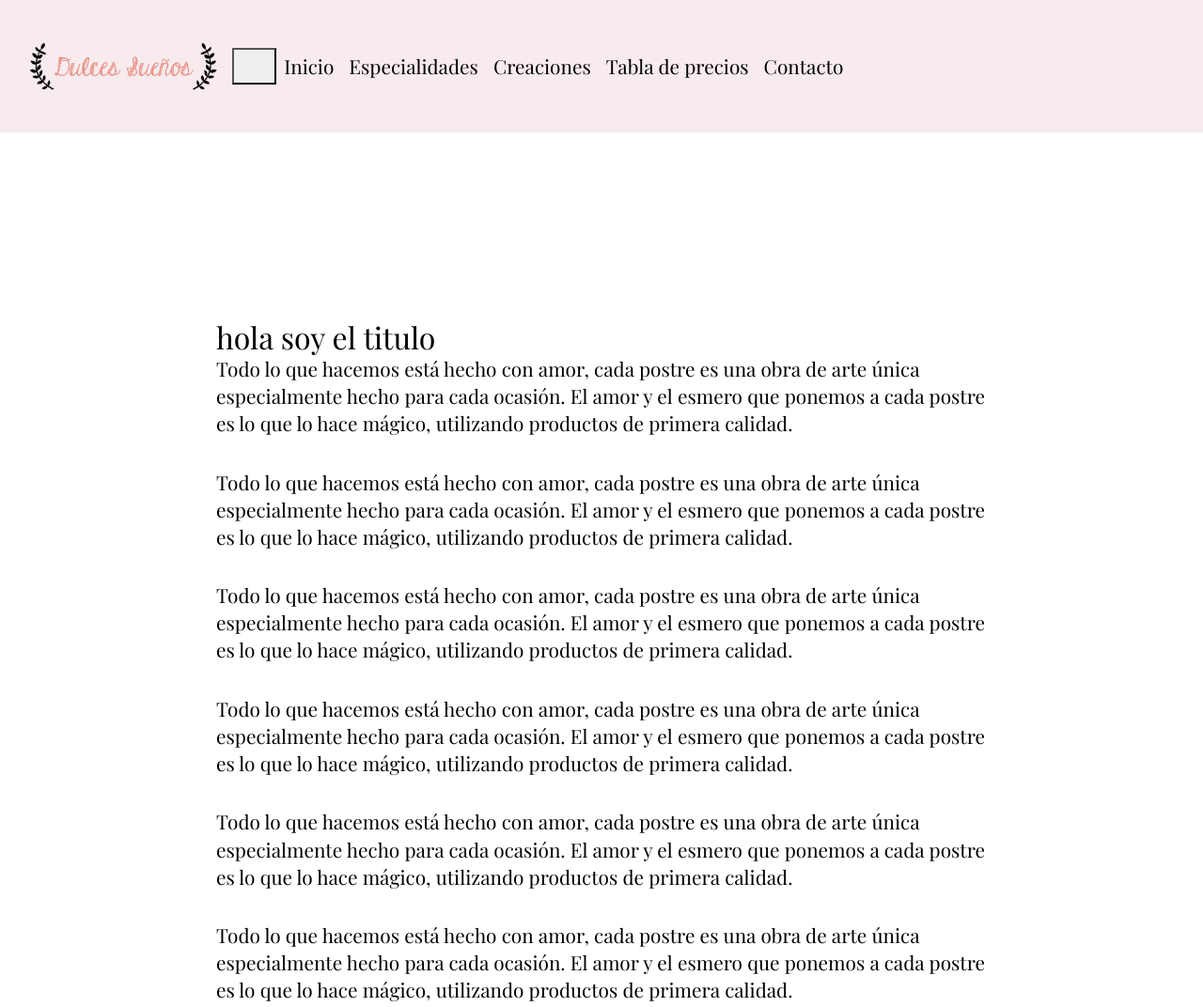
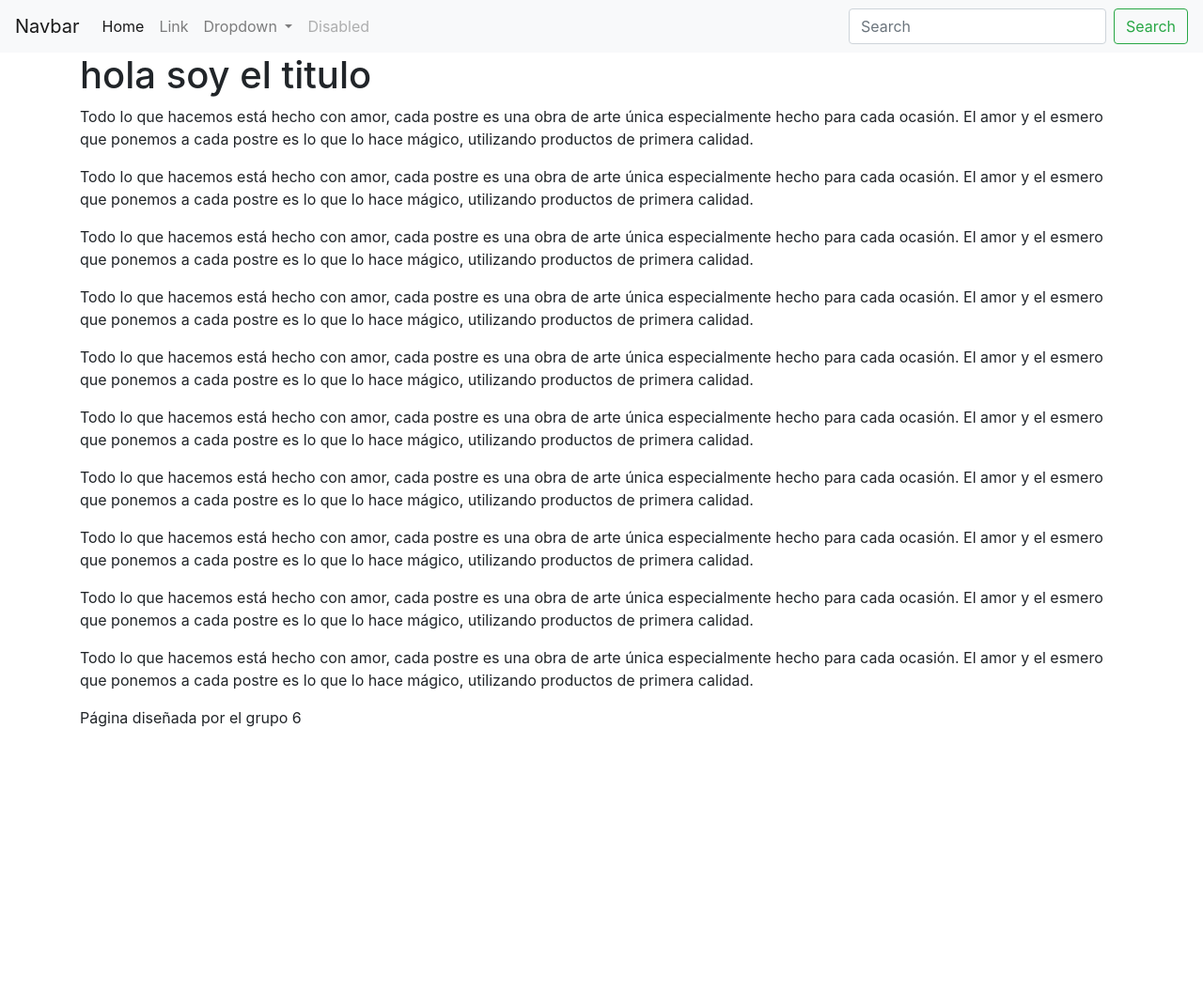
Before and after one commit to CinthyaR31/front-dulces-sue-os, a plain HTML site: page index.html in a window 1280 px wide. Shown: the top 1072 px of the page at 94% size. After the commit the page ends 800 px from the top, so only its background shows below. Drawn offline with nearby package versions, Linux system fonts and the light colour scheme.

Commit message:
use boostrap

```diff
--- a/css/style.css
+++ /dev/null
@@ -1,127 +0,0 @@
-body {
-    font-family: 'Playfair Display', serif;
-    color: #000000;
-    font-size: 1.3rem;
-    line-height: 1.4em;
-    margin: 0;
-}
-
-h1 {
-    font-size: 2rem;
-    line-height: 1.3rem;
-}
-
-p {
-    margin-bottom: 1.6em;
-}
-
-.container {
-    width: 85%;
-    max-width: 850px;
-    margin: 0 auto;
-}
-
-
-.header {
-    background: #F7EBED;
-    color: #000000;
-    padding: 2rem 0;
-
-    /*cabecera fija*/
-    position: fixed;
-    left: 0;
-    top: 0;
-    width: 100%;
-}
-
-.header a {
-    color: #000000;
-    text-decoration: none;
-}
-
-.log-nav-container {
-    display: flex;
-    justify-self: space-between;
-    align-items: center;
-    flex-wrap: wrap;
-
-}
-
-.logo {
-    letter-spacing: 5px;
-    font-size: 1.3em;
-}
-
-.menu-icon {
-    display: none;
-}
-
-/*elementos del menu*/
-.navigation ul {
-    margin: 0;
-    padding: 0;
-    list-style: none;
-}
-
-.navigation ul li {
-    display: inline-block;
-}
-
-.navigation ul li a {
-    display: block;
-    padding: 0.5rem 1rem;
-    transition: all 0.4s linear;
-    border-radius: 5px;
-}
-
-.navigation ul li a:hover {
-    background: #d3b3b8;
-
-}
-
-.main {
-    padding-top: 20rem;
-}
-
-.footer {
-    background: #F7EBED;
-    padding: 4rem 0;
-    text-align: center;
-    margin-top: 6rem;
-}
-
-@media only screen and (max-width: 767px) {
-    .menu-icon {
-        display: block;
-        cursor: pointer;
-    }
-
-    .navigation {
-        width: 100%;
-    }
-
-    .navigation ul {
-        display: none;
-    }
-
-    .navigation ul.show {
-        display: block;
-    }
-
-    .navigation ul li {
-        display: block;
-        margin-top: 0.5rem;
-    }
-
-    .navigation ul li a {
-        display: block;
-        padding: 0.2rem 0;
-        transition: all 0.4s linear;
-        border-radius: 5px;
-    }
-
-    .navigation ul li a:hover {
-        background: #d3b3b8;
-
-    }
-}
--- a/index.html
+++ b/index.html
@@ -8,65 +8,85 @@
     <!-- Bootstrap CSS -->
     <link rel="stylesheet" href="css/bootstrap.min.css">
     <link href="https://fonts.googleapis.com/css2?family=Playfair+Display&display=swap" rel="stylesheet">
-        <link href="css/style.css" rel="stylesheet">-->
+    <link href="css/style.css" rel="stylesheet">
 </head>
 
 <body>
 <!-- MENU ENCABEZADO-->
-        <header class="header">
-            <nav class="navbar navbar-expand-sm">
-                <div class="container-fluid">
-                    <a class="navbar-brand" href="#">
-                        <img src="logos\logo-dulces-suenos-small.png" alt="" width="200">
-                    </a>
 
-                    <button class="navbar-toogler"
-                            type="button"
-                            data-toggle="collapse"
-                            data-target="#navbarSupportedContent"
-                            aria-controls="navbarSupportedContent"
-                            aria-expanded="false"
-                            aria-label="Toogle navigation"
-                            >
-
-
-
+<nav class="navbar navbar-expand-lg navbar-light bg-light">
+    <a class="navbar-brand" href="#">Navbar</a>
+    <button class="navbar-toggler" type="button" data-toggle="collapse" data-target="#navbarSupportedContent"
+            aria-controls="navbarSupportedContent" aria-expanded="false" aria-label="Toggle navigation">
         <span class="navbar-toggler-icon"></span>
     </button>
 
-                        <span class="navbar-toogler-icon"></span>
-                    </button>
-
     <div class="collapse navbar-collapse" id="navbarSupportedContent">
-                        <ul class="navbar-nav">
-                            <li class="nav-item"><a class="nav-link" href="#">Inicio</a></li>
-                            <li class="nav-item"><a class="nav-link" href="#">Especialidades</a></li>
-                            <li class="nav-item"><a class="nav-link" href="#">Creaciones</a></li>
-                            <li class="nav-item"><a class="nav-link" href="#">Tabla de precios</a></li>
-                            <li class="nav-item"><a class="nav-link" href="#">Contacto</a></li>
-
+        <ul class="navbar-nav mr-auto">
+            <li class="nav-item active">
+                <a class="nav-link" href="#">Home <span class="sr-only">(current)</span></a>
+            </li>
+            <li class="nav-item">
+                <a class="nav-link" href="#">Link</a>
+            </li>
+            <li class="nav-item dropdown">
+                <a class="nav-link dropdown-toggle" href="#" id="navbarDropdown" role="button" data-toggle="dropdown"
+                   aria-haspopup="true" aria-expanded="false">
+                    Dropdown
+                </a>
+                <div class="dropdown-menu" aria-labelledby="navbarDropdown">
+                    <a class="dropdown-item" href="#">Action</a>
+                    <a class="dropdown-item" href="#">Another action</a>
+                    <div class="dropdown-divider"></div>
+                    <a class="dropdown-item" href="#">Something else here</a>
+                </div>
+            </li>
+            <li class="nav-item">
+                <a class="nav-link disabled" href="#" tabindex="-1" aria-disabled="true">Disabled</a>
+            </li>
         </ul>
-
-                    </div>
+        <form class="form-inline my-2 my-lg-0">
+            <input class="form-control mr-sm-2" type="search" placeholder="Search" aria-label="Search">
+            <button class="btn btn-outline-success my-2 my-sm-0" type="submit">Search</button>
+        </form>
     </div>
 </nav>
-        </header>
 
 <main class="main">
     <div class="container">
         <h1>
             hola soy el titulo
         </h1>
-                <p>Todo lo que hacemos está hecho con amor, cada postre es una obra de arte única especialmente hecho para cada ocasión. El amor y el esmero que ponemos a cada postre es lo que lo hace mágico, utilizando productos de primera calidad.</p>
-                <p>Todo lo que hacemos está hecho con amor, cada postre es una obra de arte única especialmente hecho para cada ocasión. El amor y el esmero que ponemos a cada postre es lo que lo hace mágico, utilizando productos de primera calidad.</p>
-                <p>Todo lo que hacemos está hecho con amor, cada postre es una obra de arte única especialmente hecho para cada ocasión. El amor y el esmero que ponemos a cada postre es lo que lo hace mágico, utilizando productos de primera calidad.</p>
-                <p>Todo lo que hacemos está hecho con amor, cada postre es una obra de arte única especialmente hecho para cada ocasión. El amor y el esmero que ponemos a cada postre es lo que lo hace mágico, utilizando productos de primera calidad.</p>
-                <p>Todo lo que hacemos está hecho con amor, cada postre es una obra de arte única especialmente hecho para cada ocasión. El amor y el esmero que ponemos a cada postre es lo que lo hace mágico, utilizando productos de primera calidad.</p>
-                <p>Todo lo que hacemos está hecho con amor, cada postre es una obra de arte única especialmente hecho para cada ocasión. El amor y el esmero que ponemos a cada postre es lo que lo hace mágico, utilizando productos de primera calidad.</p>
-                <p>Todo lo que hacemos está hecho con amor, cada postre es una obra de arte única especialmente hecho para cada ocasión. El amor y el esmero que ponemos a cada postre es lo que lo hace mágico, utilizando productos de primera calidad.</p>
-                <p>Todo lo que hacemos está hecho con amor, cada postre es una obra de arte única especialmente hecho para cada ocasión. El amor y el esmero que ponemos a cada postre es lo que lo hace mágico, utilizando productos de primera calidad.</p>
-                <p>Todo lo que hacemos está hecho con amor, cada postre es una obra de arte única especialmente hecho para cada ocasión. El amor y el esmero que ponemos a cada postre es lo que lo hace mágico, utilizando productos de primera calidad.</p>
-                <p>Todo lo que hacemos está hecho con amor, cada postre es una obra de arte única especialmente hecho para cada ocasión. El amor y el esmero que ponemos a cada postre es lo que lo hace mágico, utilizando productos de primera calidad.</p>
+        <p>Todo lo que hacemos está hecho con amor, cada postre es una obra de arte única especialmente hecho para cada
+            ocasión. El amor y el esmero que ponemos a cada postre es lo que lo hace mágico, utilizando productos de
+            primera calidad.</p>
+        <p>Todo lo que hacemos está hecho con amor, cada postre es una obra de arte única especialmente hecho para cada
+            ocasión. El amor y el esmero que ponemos a cada postre es lo que lo hace mágico, utilizando productos de
+            primera calidad.</p>
+        <p>Todo lo que hacemos está hecho con amor, cada postre es una obra de arte única especialmente hecho para cada
+            ocasión. El amor y el esmero que ponemos a cada postre es lo que lo hace mágico, utilizando productos de
+            primera calidad.</p>
+        <p>Todo lo que hacemos está hecho con amor, cada postre es una obra de arte única especialmente hecho para cada
+            ocasión. El amor y el esmero que ponemos a cada postre es lo que lo hace mágico, utilizando productos de
+            primera calidad.</p>
+        <p>Todo lo que hacemos está hecho con amor, cada postre es una obra de arte única especialmente hecho para cada
+            ocasión. El amor y el esmero que ponemos a cada postre es lo que lo hace mágico, utilizando productos de
+            primera calidad.</p>
+        <p>Todo lo que hacemos está hecho con amor, cada postre es una obra de arte única especialmente hecho para cada
+            ocasión. El amor y el esmero que ponemos a cada postre es lo que lo hace mágico, utilizando productos de
+            primera calidad.</p>
+        <p>Todo lo que hacemos está hecho con amor, cada postre es una obra de arte única especialmente hecho para cada
+            ocasión. El amor y el esmero que ponemos a cada postre es lo que lo hace mágico, utilizando productos de
+            primera calidad.</p>
+        <p>Todo lo que hacemos está hecho con amor, cada postre es una obra de arte única especialmente hecho para cada
+            ocasión. El amor y el esmero que ponemos a cada postre es lo que lo hace mágico, utilizando productos de
+            primera calidad.</p>
+        <p>Todo lo que hacemos está hecho con amor, cada postre es una obra de arte única especialmente hecho para cada
+            ocasión. El amor y el esmero que ponemos a cada postre es lo que lo hace mágico, utilizando productos de
+            primera calidad.</p>
+        <p>Todo lo que hacemos está hecho con amor, cada postre es una obra de arte única especialmente hecho para cada
+            ocasión. El amor y el esmero que ponemos a cada postre es lo que lo hace mágico, utilizando productos de
+            primera calidad.</p>
 
 
     </div>
```
Lines whose indentation alone changed are shown as unchanged.
